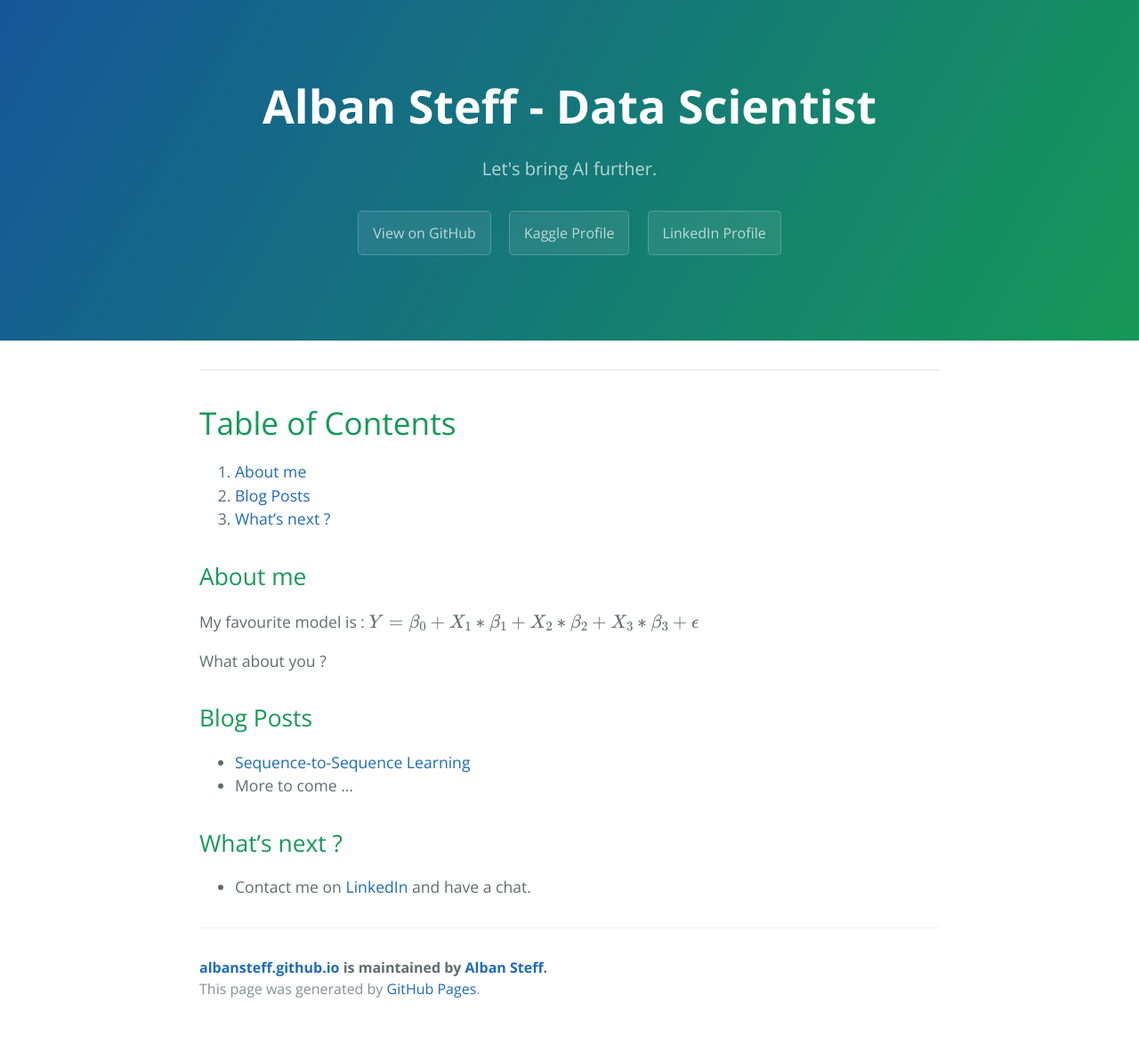
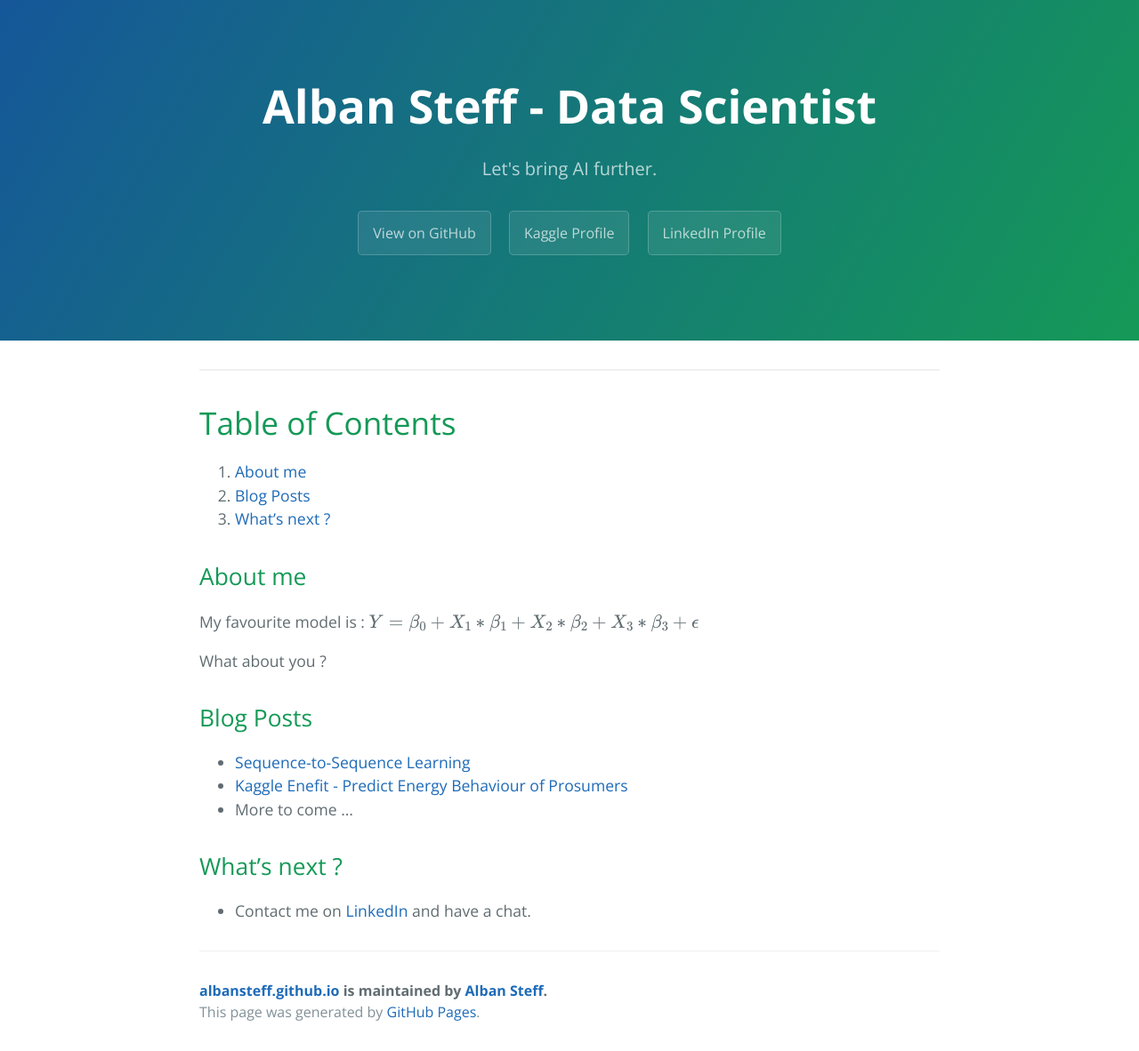
Before and after one commit to albansteff/albansteff.github.io, a Jekyll site: the page built from index.md, in a window 1280 px wide. Shown: the whole page at 89% size. Built offline with Jekyll 4.4.1, drawn with Linux system fonts in a browser that asks for light colours; our own code applies the rules of GitHub Pages for plain Markdown files; before the commit the page ends 1156 px from its top, so only the background shows below that.

Commit message:
Update index.md

```diff
--- a/index.md
+++ b/index.md
@@ -14,6 +14,7 @@ What about you ?
 ## Blog Posts
 
 * [Sequence-to-Sequence Learning](https://albansteff.github.io/sequencelearning)
+* [Kaggle Enefit - Predict Energy Behaviour of Prosumers](https://www.kaggle.com/code/albansteff/enefit-estonian-holidays-lb-65-79)
 * More to come ...
 
 ## What's next ?
```
